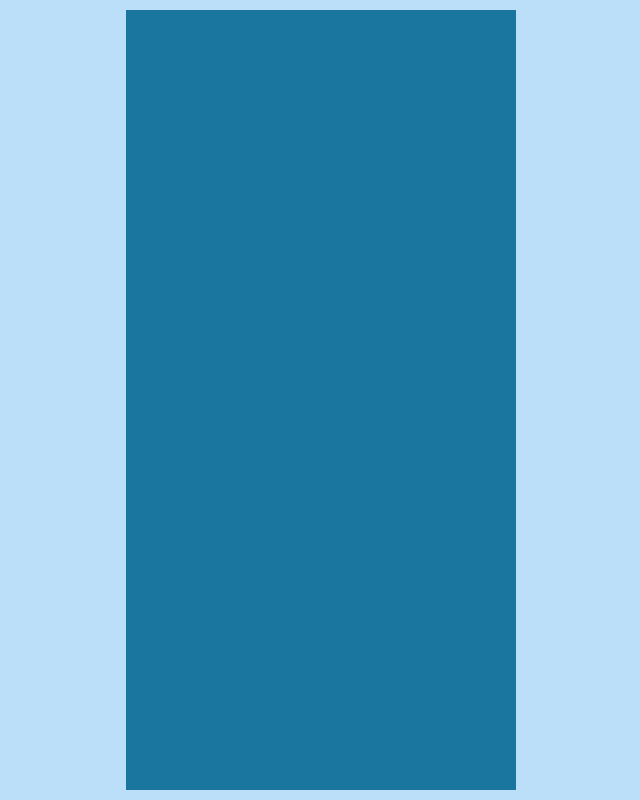
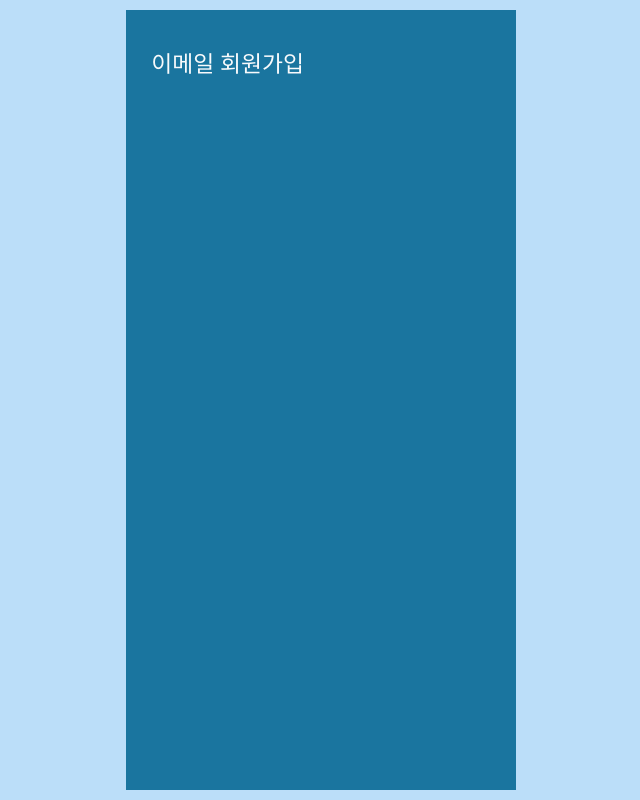
Before and after one commit to kosta-donana/luce-vita-client, a React (Vite) app: page /signup in a window 1280 px wide. Shown: the whole page, without its empty margins (319-959 px from the left). Built offline with nearby package versions, Linux system fonts and the light colour scheme.

Commit message:
feat: 회원가입 화면 제목 추가

```diff
--- a/src/pages/SignUp.tsx
+++ b/src/pages/SignUp.tsx
@@ -1,3 +1,8 @@
 export function SignUp() {
-  return <div className="px-9 py-10 bg-primary-400 min-h-full"></div>;
+  return (
+    <div className="px-10 py-16 bg-primary-400 min-h-full">
+      {/* 제목 */}
+      <h1 className="text-slate-50 text-4xl font-medium">이메일 회원가입</h1>
+    </div>
+  );
 }
```
